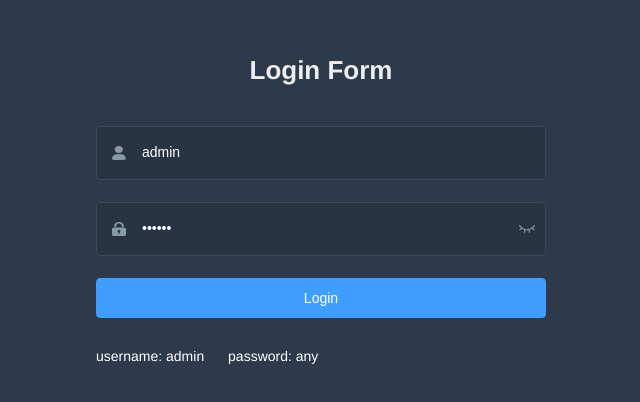
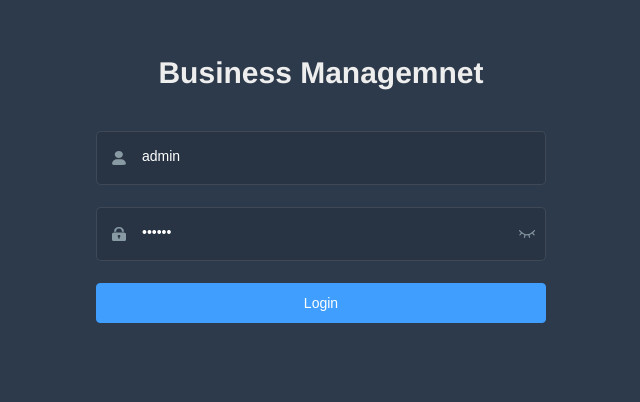
Before and after one commit to wangshuo1214/BM_UI, a Vue app: page /#/login in a window 1280 px wide. Shown: the part 104-506 px from the top of the page, without its empty margins (319-959 px from the left). Built offline with nearby package versions, Linux system fonts and the light colour scheme.

Commit message:
初步开始

```diff
--- a/src/api/user.js
+++ b/src/api/user.js
@@ -2,7 +2,7 @@ import request from '@/utils/request'
 
 export function login(data) {
   return request({
-    url: '/vue-admin-template/user/login',
+    url: '/login',
     method: 'post',
     data
   })
--- a/src/views/login/index.vue
+++ b/src/views/login/index.vue
@@ -3,7 +3,7 @@
     <el-form ref="loginForm" :model="loginForm" :rules="loginRules" class="login-form" auto-complete="on" label-position="left">
 
       <div class="title-container">
-        <h3 class="title">Login Form</h3>
+        <h3 class="title">Business Managemnet</h3>
       </div>
 
       <el-form-item prop="username">
@@ -42,11 +42,6 @@
       </el-form-item>
 
       <el-button :loading="loading" type="primary" style="width:100%;margin-bottom:30px;" @click.native.prevent="handleLogin">Login</el-button>
-
-      <div class="tips">
-        <span style="margin-right:20px;">username: admin</span>
-        <span> password: any</span>
-      </div>
 
     </el-form>
   </div>
@@ -216,7 +211,7 @@ $light_gray:#eee;
     position: relative;
 
     .title {
-      font-size: 26px;
+      font-size: 30px;
       color: $light_gray;
       margin: 0px auto 40px auto;
       text-align: center;
```
